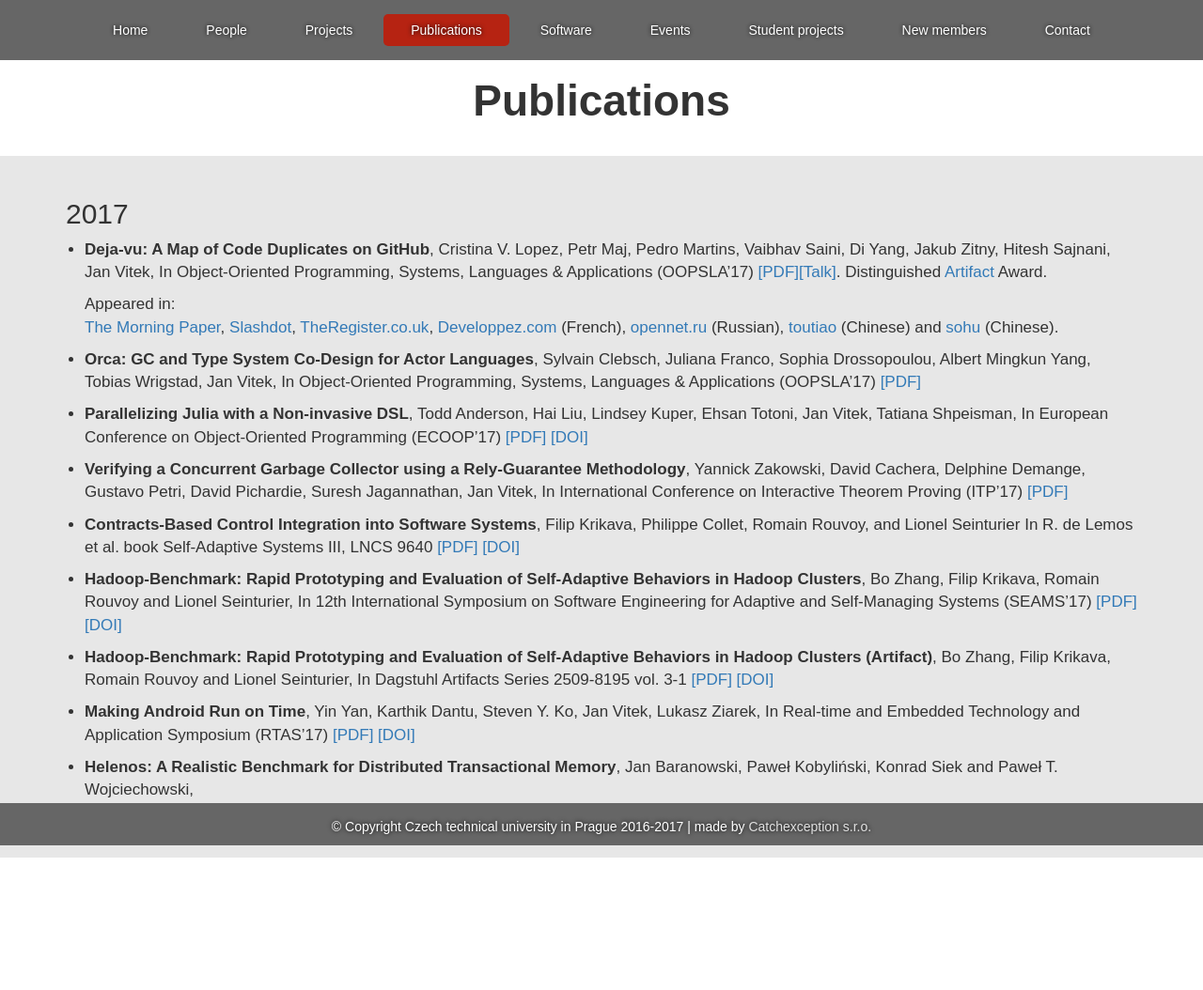
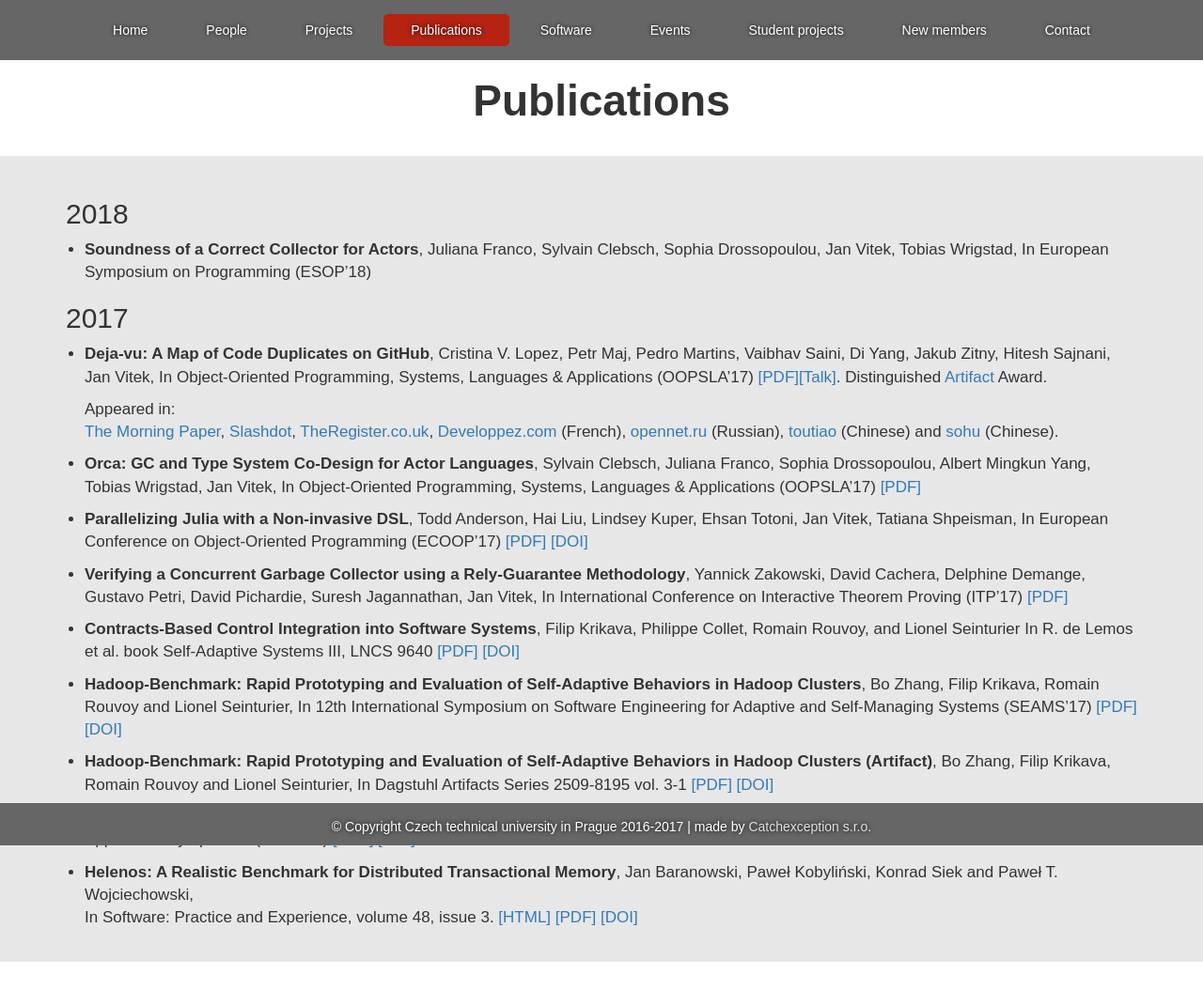
Before and after one commit to PRL-PRG/prl-prg.github.io, a Jekyll site: the page built from publications.md, in a window 1280 px wide. Shown: the whole page at 94% size. Built offline with Jekyll 4.4.1, drawn with Linux system fonts in a browser that asks for light colours; before the commit the page ends 943 px from its top, so only the background shows below that.

Commit message:
Added Jan's pub

```diff
--- a/publications.md
+++ b/publications.md
@@ -2,6 +2,13 @@
 layout: default
 title: Publications
 ---
+
+## 2018
+
+
+- **Soundness of a Correct Collector for Actors**,
+  Juliana Franco, Sylvain Clebsch, Sophia Drossopoulou, Jan Vitek, Tobias Wrigstad,
+  In European Symposium on Programming (ESOP'18)
 
 ## 2017
 
```
